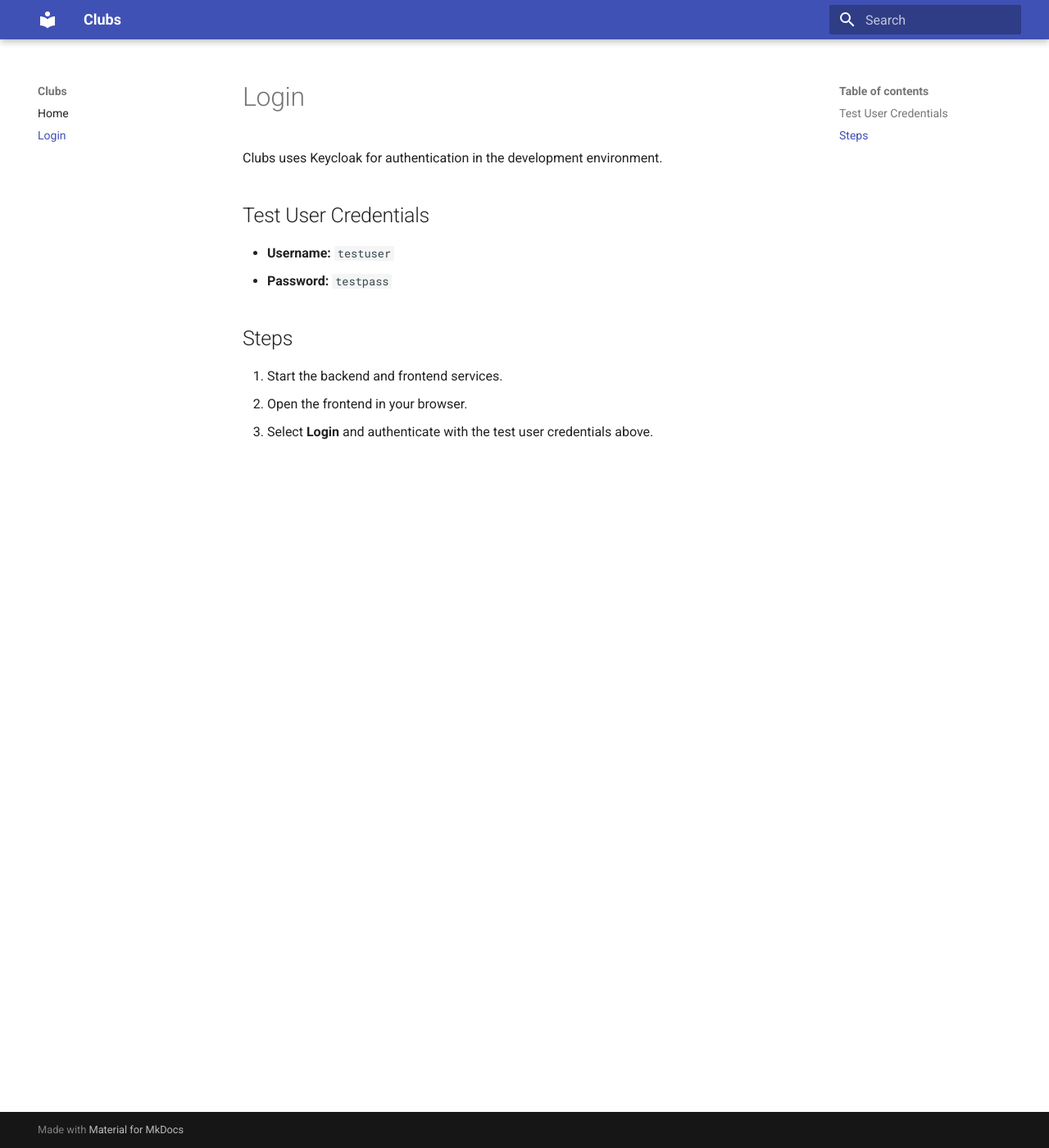
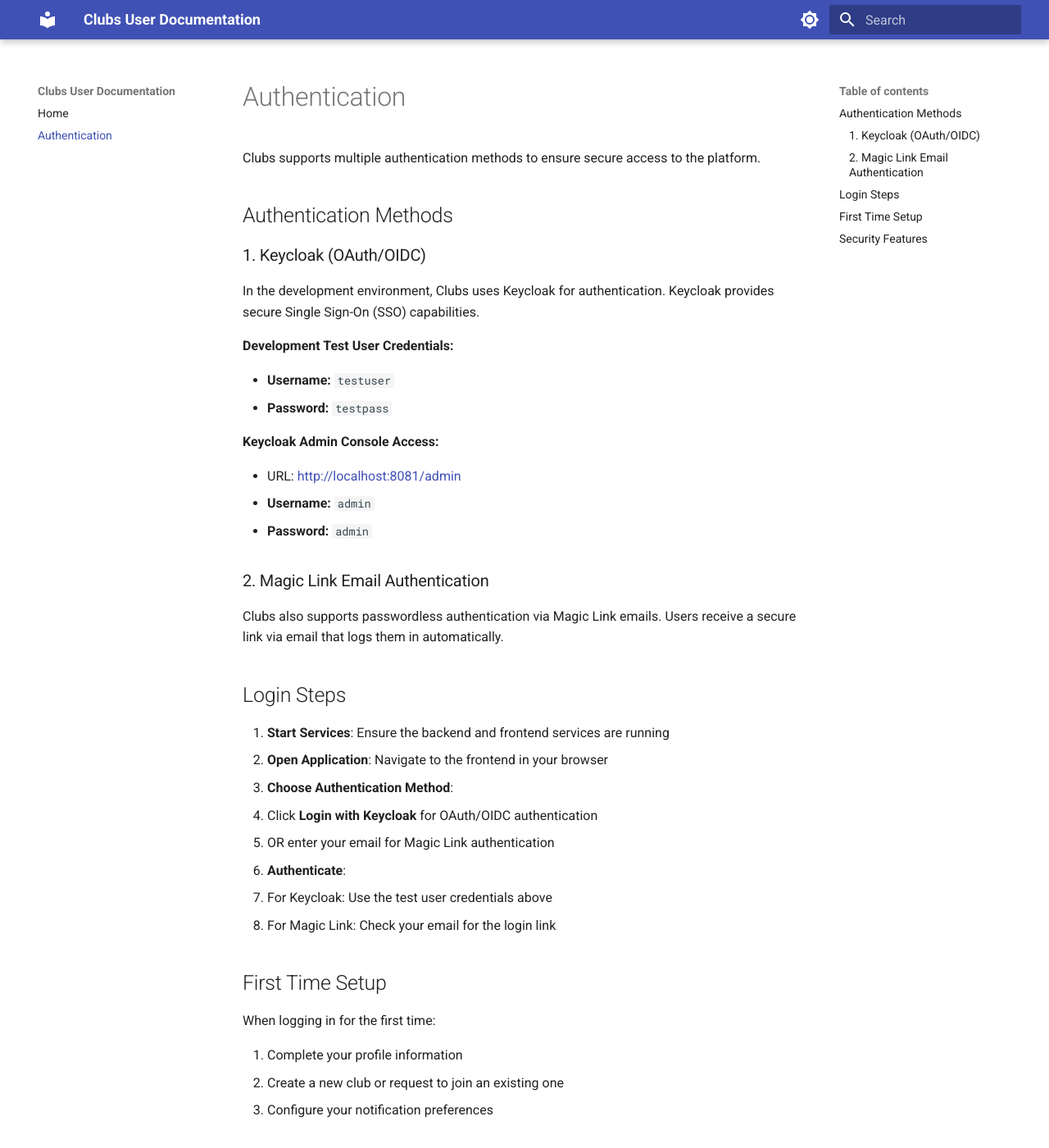
Before and after one commit to NLstn/clubs, an MkDocs documentation site: the page built from docs/login.md, in a window 1280 px wide and 1400 px high. Shown: the whole window at 82% size. Built offline with MkDocs 1.6.1 and Material for MkDocs 9.7.7, drawn with Linux system fonts in a browser that asks for light colours; some of the changed text lies outside the part shown.

Commit message:
Enhance user documentation with more details and better formatting
Co-authored-by: NLstn <9517868+NLstn@users.noreply.github.com>

```diff
--- a/docs/login.md
+++ b/docs/login.md
@@ -1,14 +1,49 @@
-# Login
+# Authentication
 
-Clubs uses Keycloak for authentication in the development environment.
+Clubs supports multiple authentication methods to ensure secure access to the platform.
 
-## Test User Credentials
+## Authentication Methods
+
+### 1. Keycloak (OAuth/OIDC)
+
+In the development environment, Clubs uses Keycloak for authentication. Keycloak provides secure Single Sign-On (SSO) capabilities.
+
+**Development Test User Credentials:**
 
 - **Username:** `testuser`
 - **Password:** `testpass`
 
-## Steps
+**Keycloak Admin Console Access:**
 
-1. Start the backend and frontend services.
-2. Open the frontend in your browser.
-3. Select **Login** and authenticate with the test user credentials above.
+- URL: [http://localhost:8081/admin](http://localhost:8081/admin)
+- **Username:** `admin`
+- **Password:** `admin`
+
+### 2. Magic Link Email Authentication
+
+Clubs also supports passwordless authentication via Magic Link emails. Users receive a secure link via email that logs them in automatically.
+
+## Login Steps
+
+1. **Start Services**: Ensure the backend and frontend services are running
+2. **Open Application**: Navigate to the frontend in your browser
+3. **Choose Authentication Method**:
+   - Click **Login with Keycloak** for OAuth/OIDC authentication
+   - OR enter your email for Magic Link authentication
+4. **Authenticate**:
+   - For Keycloak: Use the test user credentials above
+   - For Magic Link: Check your email for the login link
+
+## First Time Setup
+
+When logging in for the first time:
+
+1. Complete your profile information
+2. Create a new club or request to join an existing one
+3. Configure your notification preferences
+
+## Security Features
+
+- **JWT Tokens**: Secure access and refresh token mechanism
+- **Role-Based Access Control**: Different permissions for admins and members
+- **Session Management**: View and manage active sessions from your profile
--- a/mkdocs.yml
+++ b/mkdocs.yml
@@ -1,7 +1,50 @@
-site_name: Clubs
+site_name: Clubs User Documentation
+site_description: User documentation for the Clubs management platform
+site_author: NLstn
+site_url: https://nlstn.github.io/clubs/
+
 theme:
   name: material
+  palette:
+    # Palette toggle for light mode
+    - scheme: default
+      primary: indigo
+      accent: indigo
+      toggle:
+        icon: material/brightness-7
+        name: Switch to dark mode
+    # Palette toggle for dark mode
+    - scheme: slate
+      primary: indigo
+      accent: indigo
+      toggle:
+        icon: material/brightness-4
+        name: Switch to light mode
+  features:
+    - navigation.instant
+    - navigation.tracking
+    - navigation.sections
+    - navigation.expand
+    - navigation.top
+    - search.suggest
+    - search.highlight
+    - content.code.copy
+
 docs_dir: docs
+
 nav:
   - Home: index.md
-  - Login: login.md
+  - Authentication: login.md
+
+markdown_extensions:
+  - admonition
+  - pymdownx.details
+  - pymdownx.superfences
+  - pymdownx.highlight:
+      anchor_linenums: true
+  - pymdownx.inlinehilite
+  - pymdownx.snippets
+  - pymdownx.tabbed:
+      alternate_style: true
+  - attr_list
+  - md_in_html
```
Also changed, not shown: docs/index.md (+32 -1 lines).
